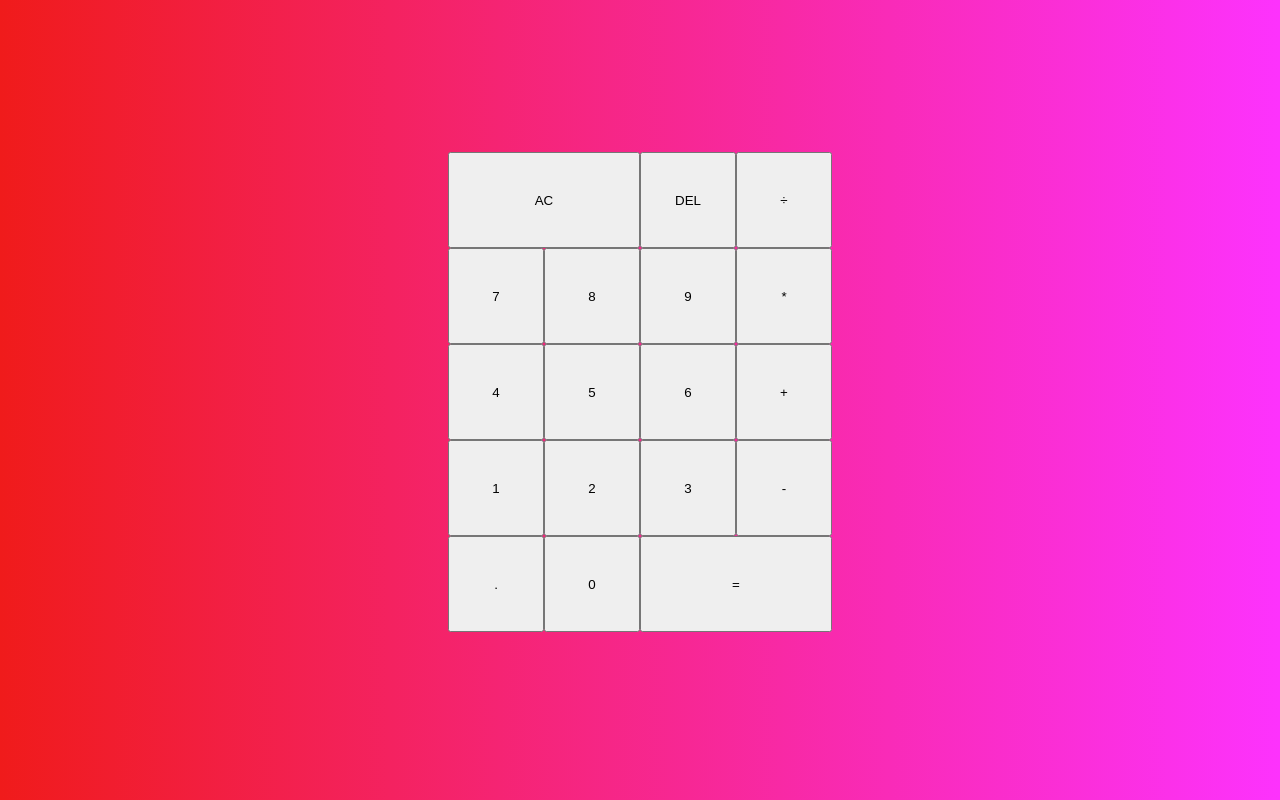
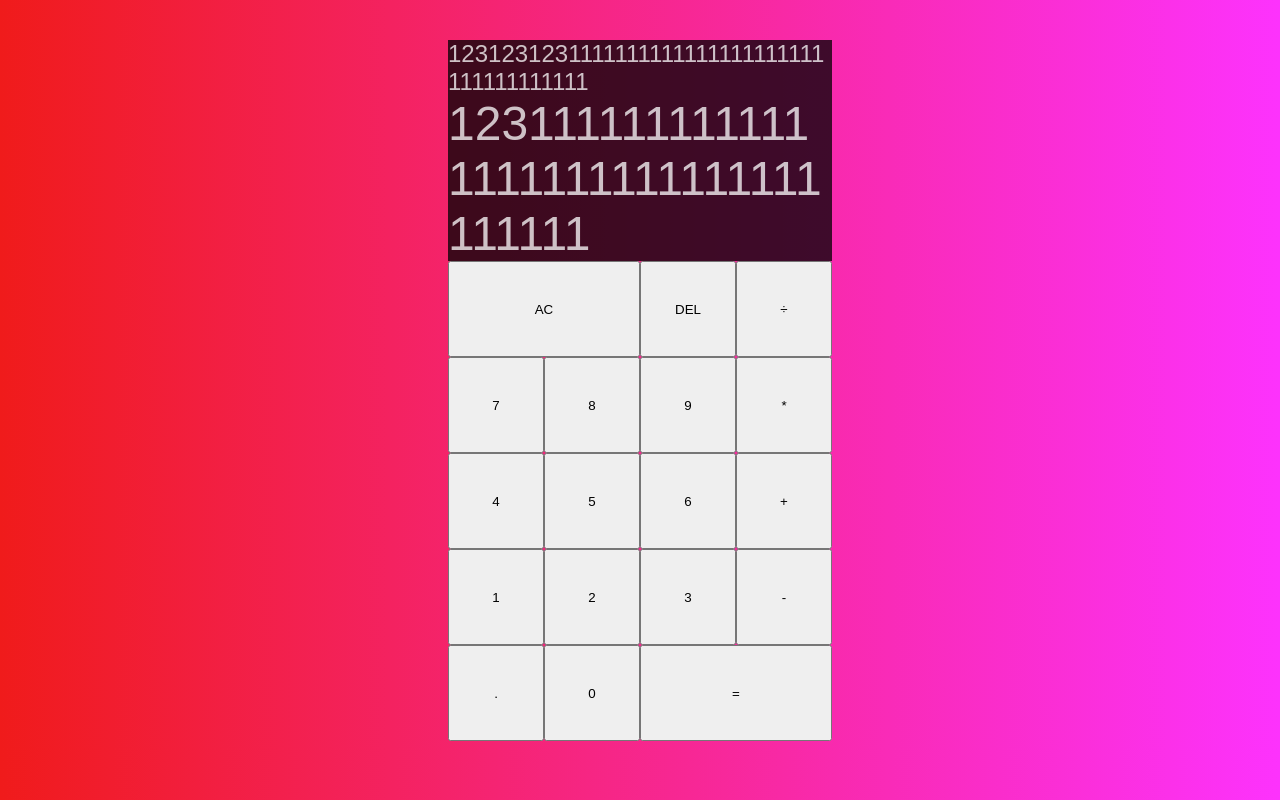
Before and after one commit to TeddyPoon2/react-calculator, a React (Create React App) app: page / in a window 1280 px wide. Built offline with nearby package versions, Linux system fonts and the light colour scheme.

Commit message:
layout added

```diff
--- a/src/App.css
+++ b/src/App.css
@@ -25,4 +25,21 @@ body {
 
 .output {
   grid-column: 1 / -1;
+  background-color: rgba(0, 0, 0, 0.75);
+  display: flex;
+  flex-direction: column;
+  flex-wrap: break-word;
+  word-break: break-all;
+  justify-content: space-between;
+  align-items: flex-end;
 }
+
+.prev-operand {
+  color: rgba(255, 255, 255, 0.75);
+  font-size: 1.5rem;
+}
+
+.current-operand {
+  color: rgba(255, 255, 255, 0.75);
+  font-size: 3rem;
+}
--- a/src/App.js
+++ b/src/App.js
@@ -5,8 +5,12 @@ function App() {
   return (
     <div className="cal-container">
       <div className="output">
-        <div className="prev-operand"></div>
-        <div className="current-operand"></div>
+        <div className="prev-operand">
+          1231231231111111111111111111111111111111111
+        </div>
+        <div className="current-operand">
+          1231111111111111111111111111111111111
+        </div>
       </div>
       <button className="span-two">AC</button>
       <button>DEL</button>
```
